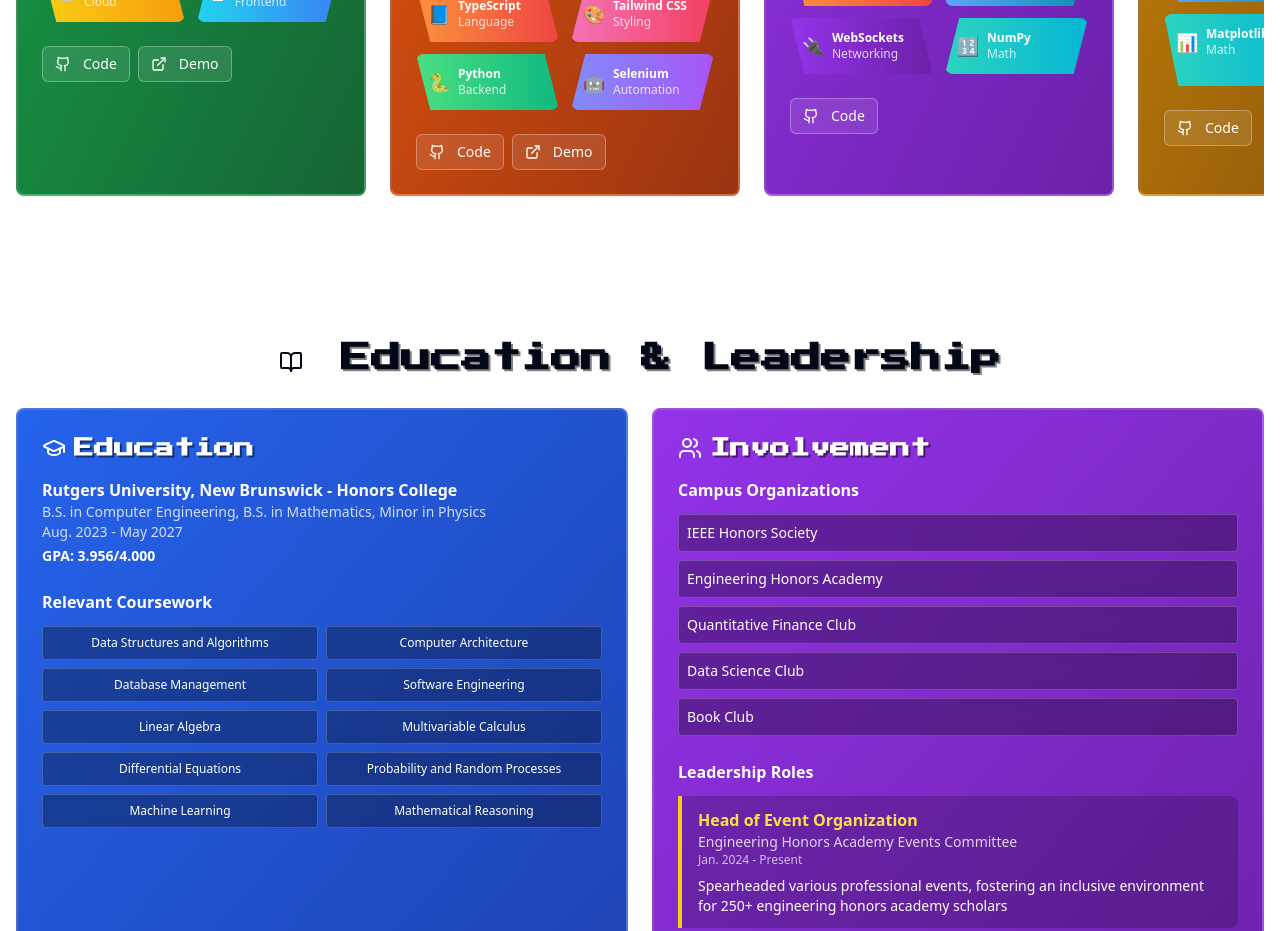
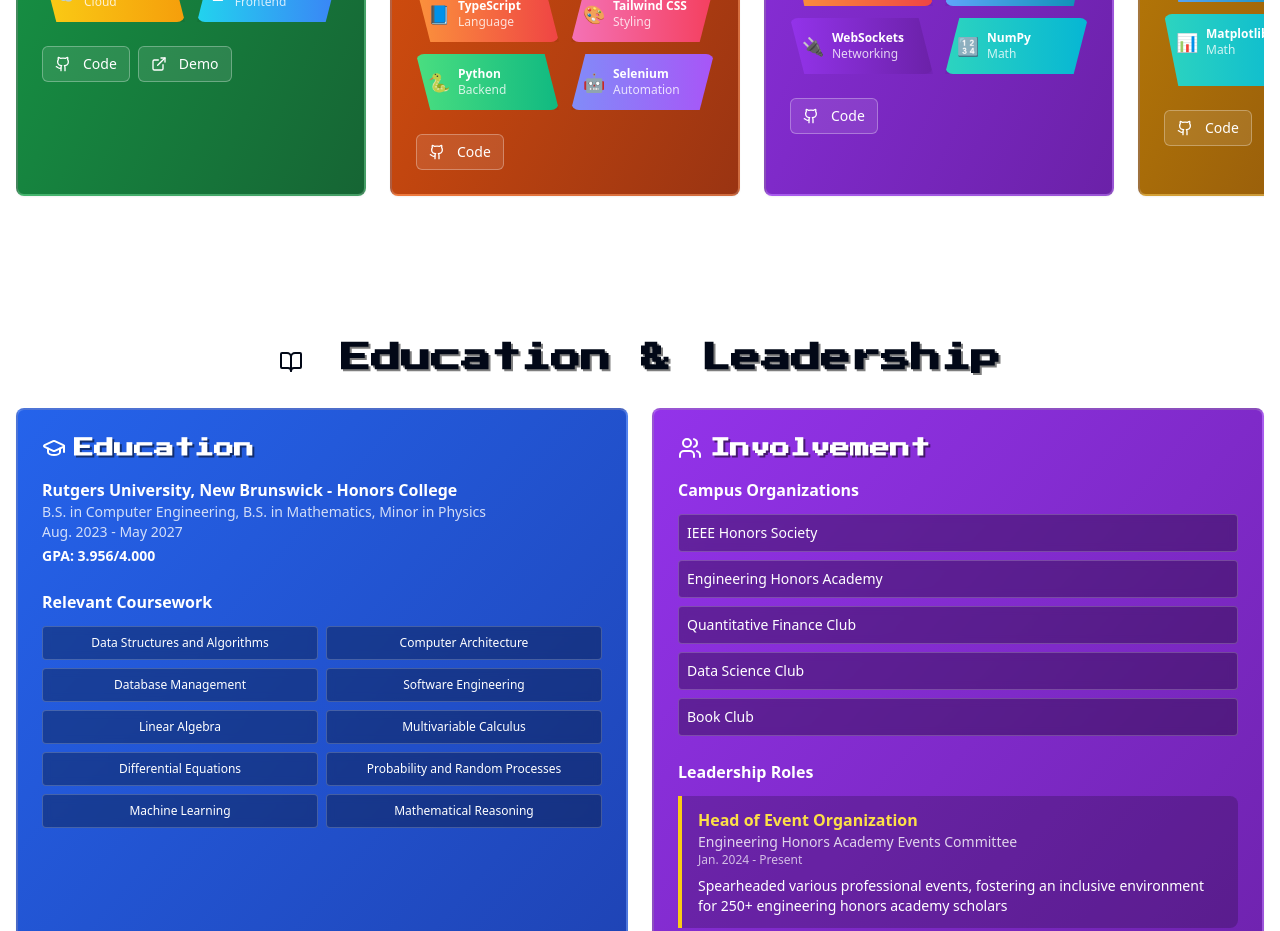
Before and after one commit to SamirVarma01/portfolio, a Next.js app: page / in a window 1280 px wide. Shown: the part 4900-5831 px from the top of the page. Built offline with nearby package versions, Linux system fonts and the light colour scheme; a web font is replaced by a local one.

Commit message:
Fixing projects section

```diff
--- a/components/projects-section.tsx
+++ b/components/projects-section.tsx
@@ -38,7 +38,6 @@ export default function ProjectsSection() {
       ],
       color: "from-orange-600 to-orange-800",
       github: "https://github.com/SamirVarma01/TF-Trades",
-      demo: "https://tf-trades.vercel.app/"
     },
     {
       title: "Game-Theoretic Pokémon Battle Bot",
```
